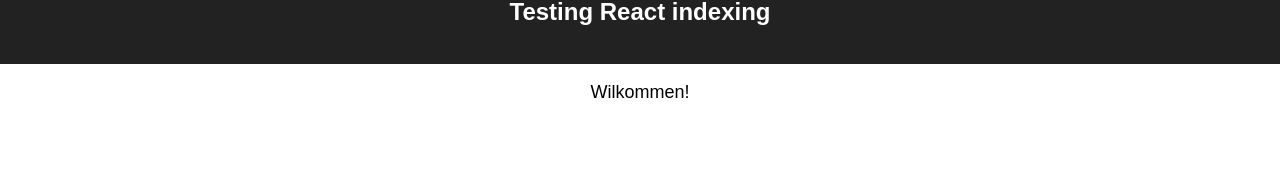
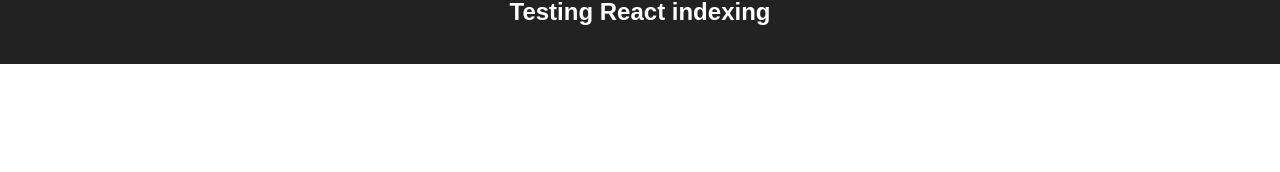
Before and after one commit to dfjs/react-indexing, a React app: page / in a window 1280 px wide. Shown: the part 126-298 px from the top of the page. Built offline with nearby package versions, Linux system fonts and the light colour scheme.

Commit message:
nest routing / components

```diff
--- a/src/About.js
+++ b/src/About.js
@@ -21,9 +21,9 @@ export default class About extends Component {
   render() {
     const { className, ...props } = this.props;
     return (
-      <div {...props}>
+      <div>
         <h1>
-          About
+          About!
         </h1>
         <p>{this.state.url === '' ? 'loading..' : this.state.url}</p>
       </div>
--- a/src/App.js
+++ b/src/App.js
@@ -7,14 +7,14 @@ class App extends Component {
   render() {
     return (
       <div className="App">
-	<Helmet title="Testing SEO Header" />
+	      <Helmet title="Testing SEO Header" />
         <div className="App-header">
           <img src={logo} className="App-logo" alt="logo" />
           <h2>Testing React indexing</h2>
         </div>
-        <p className="App-intro">
-          Wilkommen!
-        </p>
+        <div className="content">
+          {this.props.children}
+        </div>
       </div>
     );
   }
--- a/src/routes.js
+++ b/src/routes.js
@@ -16,9 +16,10 @@ function getData(nextState, replaceState, next) {
 
 const Routes = (props) => (
   <Router {...props}>
-    <Route path="/" component={App} />
-    <Route path="/about" component={About} onEnter={getData} />
-    <Route path="*" component={NotFound} />
+    <Route path="/" component={App}>
+      <Route path="about" component={About} onEnter={getData} />
+      <Route path="*" component={NotFound} />
+    </Route>
   </Router>
 );
 
```
Also changed, not shown: src/NotFound.js (line endings or trailing spaces).
